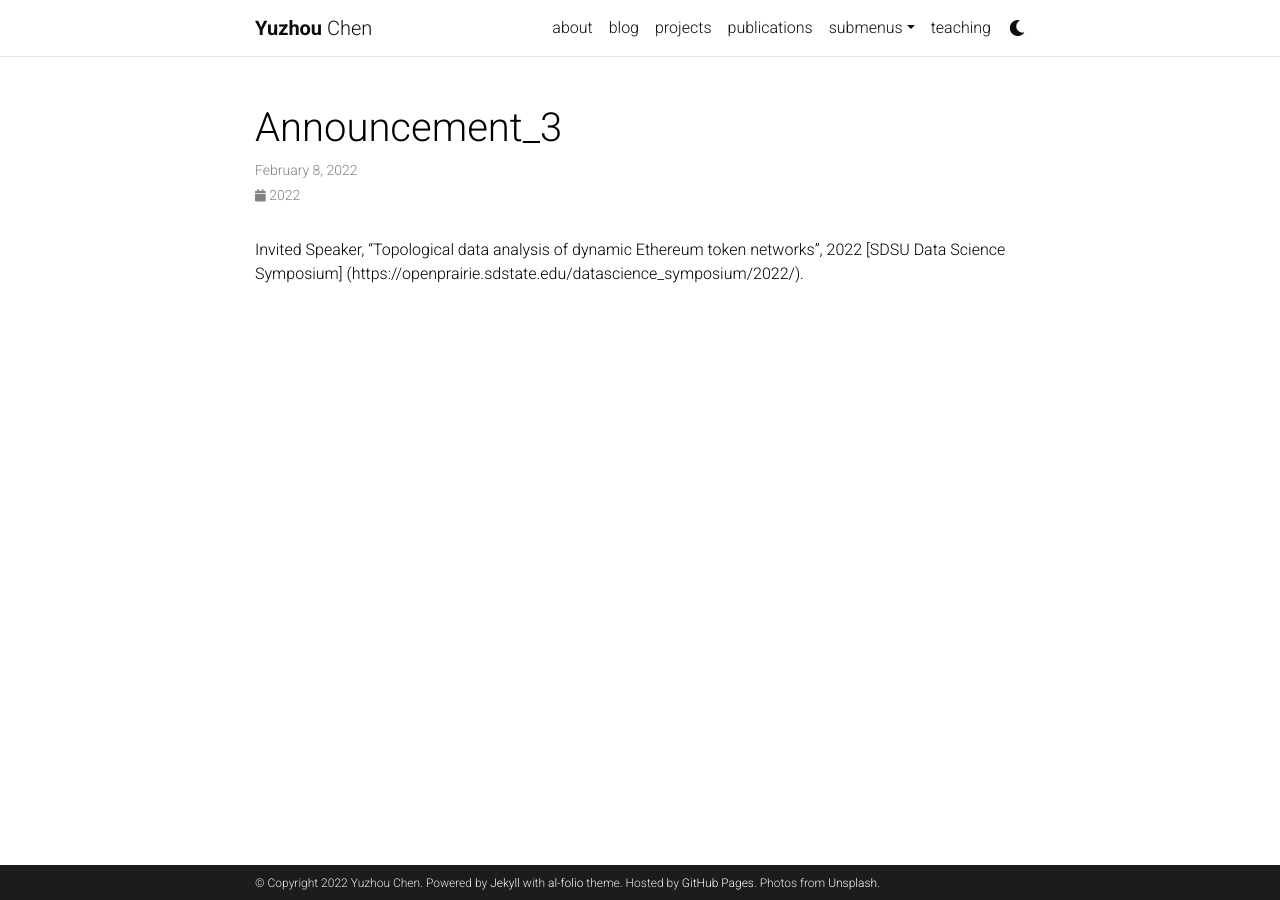
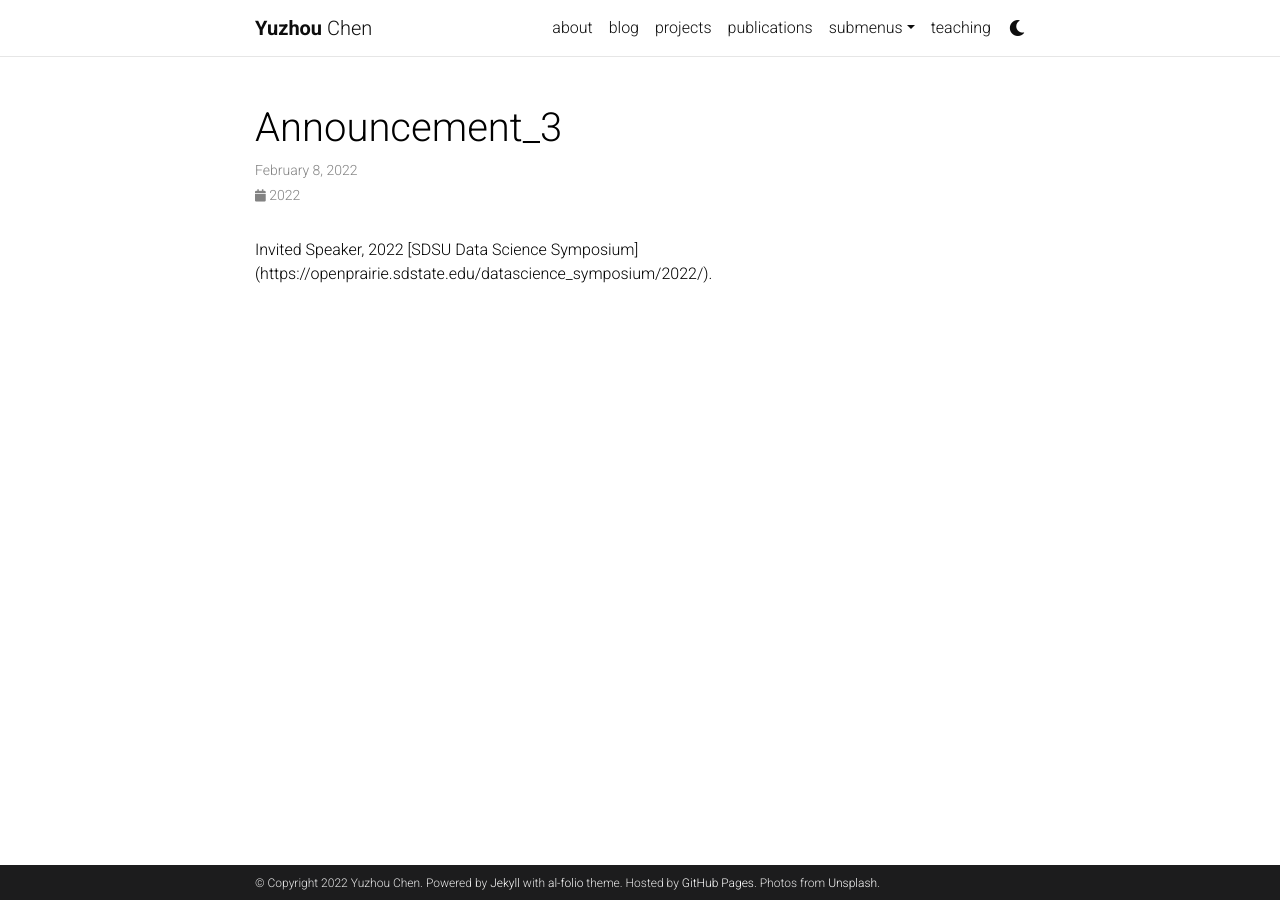
Before and after one commit to yuzhouguangc/yuguang_website, a Jekyll site: the page built from _news/announcement_3.md, in a window 1280 px wide. Built offline with Jekyll 4.4.1, drawn with Linux system fonts in a browser that asks for light colours; comment, search, counter and statistics services are not loaded; a style sheet for code colours, icons or effects is not loaded.

Commit message:
Update announcement_3.md

```diff
--- a/_news/announcement_3.md
+++ b/_news/announcement_3.md
@@ -4,4 +4,4 @@ date: 2022-02-8
 inline: true
 ---
 
-Invited Speaker, "Topological data analysis of dynamic Ethereum token networks", 2022 [SDSU Data Science Symposium] (https://openprairie.sdstate.edu/datascience_symposium/2022/).
+Invited Speaker, 2022 [SDSU Data Science Symposium] (https://openprairie.sdstate.edu/datascience_symposium/2022/).
```
